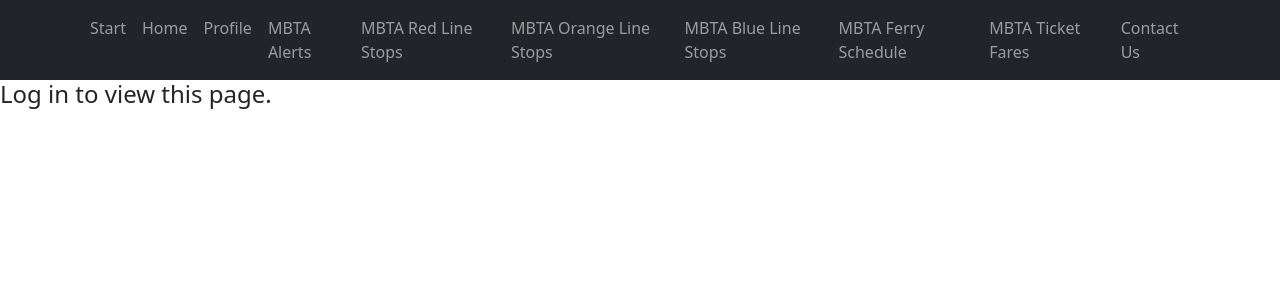
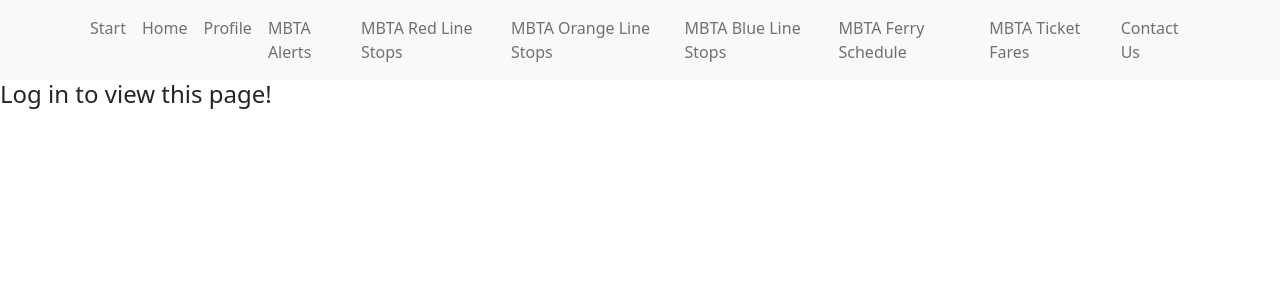
Before and after one commit to conkbonk/csc300-project, a React (Create React App) app in the folder frontend/: page /home in a window 1280 px wide. Shown: the top 300 px of the page. Built offline with nearby package versions, Linux system fonts and the light colour scheme.

Commit message:
Contact us Page (still not done but im tired)

```diff
--- a/frontend/src/components/navbar.js
+++ b/frontend/src/components/navbar.js
@@ -21,7 +21,7 @@ export default function Navbar() {
   // we have an issue with getUserInfo() returning null after a few minutes
   // it seems.
   return (
-    <ReactNavbar bg="dark" variant="dark">
+    <ReactNavbar bg="light" variant="light">
     <Container>
       <Nav className="me-auto">
         <Nav.Link href="/">Start</Nav.Link>
--- a/frontend/src/components/pages/contact.js
+++ b/frontend/src/components/pages/contact.js
@@ -1,4 +1,5 @@
 import React from 'react';
+console.log("Hello, World!");
 
 const Contact = () => {
   return (
@@ -27,4 +28,4 @@ const Contact = () => {
   );
 }
 
-export default Contact;
+export default contact;
--- a/frontend/src/components/pages/homePage.js
+++ b/frontend/src/components/pages/homePage.js
@@ -16,7 +16,7 @@ const HomePage = () => {
 
 
     if (!user) return (
-        <div><h4>Log in to view this page.</h4></div>)
+        <div><h4>Log in to view this page!</h4></div>)
     const { id, email, username, password, favline} = user
     return (
         <>
```
